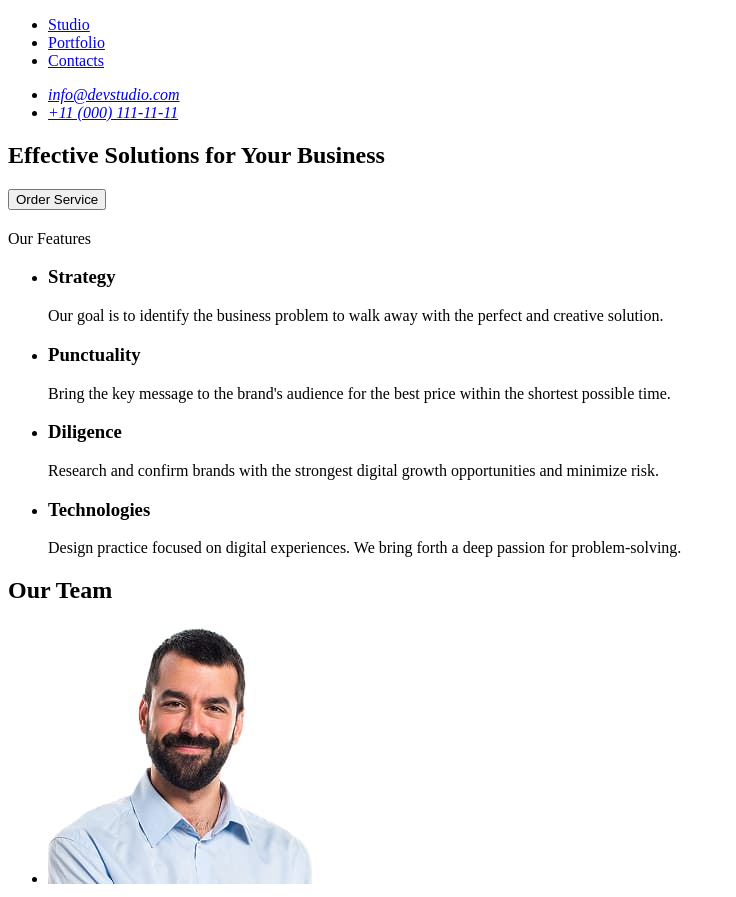
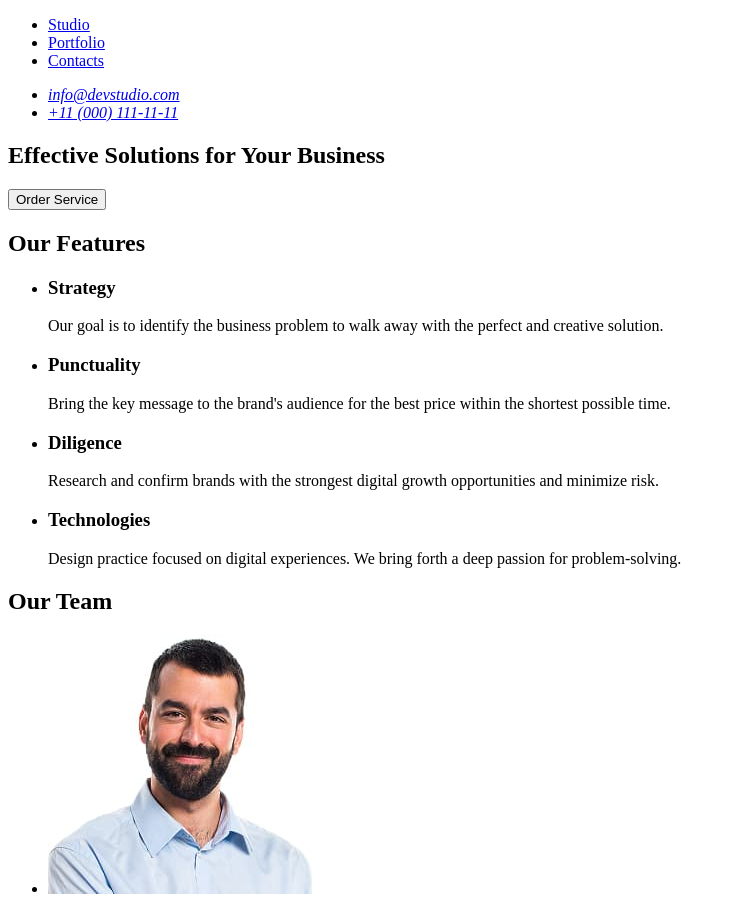
Before and after one commit to Lafanone/goit-markup-hw-01, a plain HTML site: page index.html in a window 1280 px wide. Shown: the top 897 px of the page, without its empty margins (0-736 px from the left). Drawn offline with Linux system fonts and the light colour scheme.

Commit message:
Update index.html

```diff
--- a/index.html
+++ b/index.html
@@ -31,8 +31,8 @@
       </section>
 
       <section>
-        <h2></h2>
-        Our Features
+        <h2>Our Features</h2>
+
         <ul>
           <li>
             <h3>Strategy</h3>
@@ -115,7 +115,7 @@
     </main>
 
     <footer>
-      <a href="./index.html"></a>
+      <a href="./index.html">Webstudio</a>
       <p>
         Increase the flow of customers and sales for your business with digital
         marketing & growth solutions.
```
